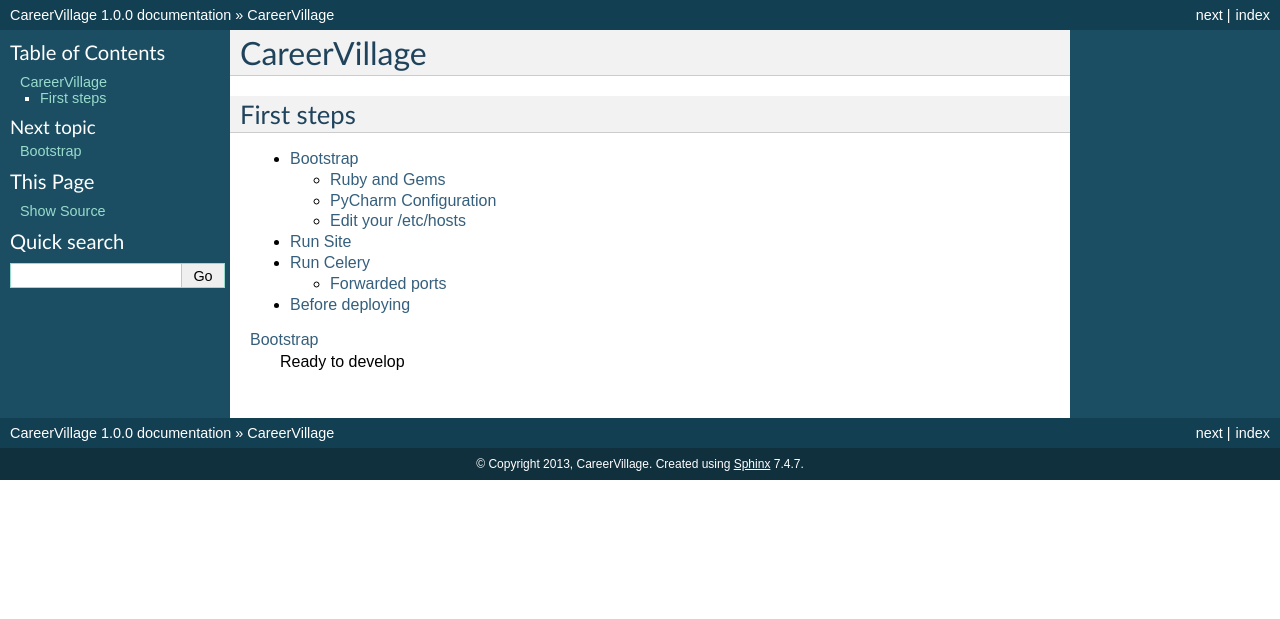
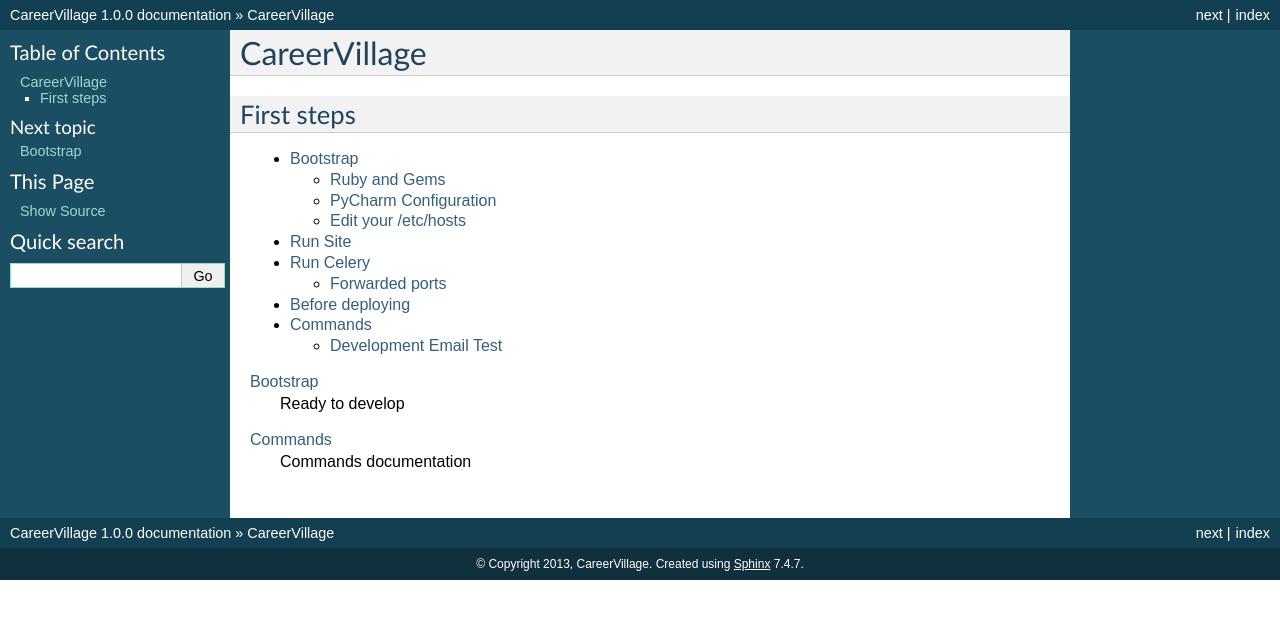
Before and after one commit to Logolo/CareerVillage, a Sphinx documentation site: the page built from docs/index.rst, in a window 1280 px wide. Shown: the top 619 px of the page. Built offline with Sphinx 7.4.7, drawn with Linux system fonts in a browser that asks for light colours; formulas are drawn with MathJax 3.

Commit message:
Update documentation index.

```diff
--- a/docs/index.rst
+++ b/docs/index.rst
@@ -9,6 +9,10 @@
    :maxdepth: 2
 
    topics/bootstrap
+   topics/commands
 
 :doc:`topics/bootstrap`
     Ready to develop
+
+:doc:`topics/commands`
+    Commands documentation
```
